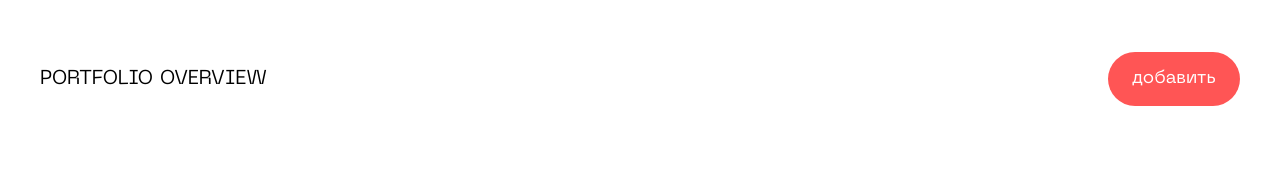
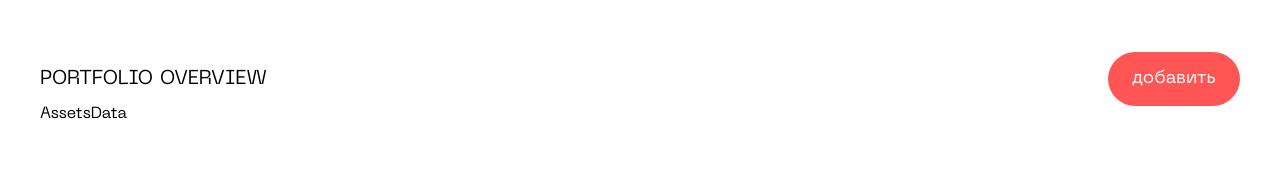
Before and after one commit to Alex-Nicalace/matrix, a React (Vite) app: page / in a window 1280 px wide. Shown: the top 196 px of the page. Built offline with nearby package versions, Linux system fonts and the light colour scheme.

Commit message:
AssetsData: create

```diff
--- a/src/App.tsx
+++ b/src/App.tsx
@@ -1,10 +1,12 @@
 import Header from './components/Header';
 import './App.scss';
+import AssetsData from './components/AssetsData';
 
 function App() {
   return (
     <div className="app">
       <Header />
+      <AssetsData />
     </div>
   );
 }
--- /dev/null
+++ b/src/components/AssetsData/AssetsData.scss
@@ -0,0 +1,2 @@
+.assets-data {
+}
--- /dev/null
+++ b/src/components/AssetsData/AssetsData.tsx
@@ -0,0 +1,17 @@
+import classNames from 'classnames';
+import Container from '../Container';
+import { TAssetsDataProps } from './AssetsData.types';
+
+function AssetsData({ className, ...props }: TAssetsDataProps) {
+  return (
+    <Container
+      tag="main"
+      className={classNames('assets-data', className)}
+      {...props}
+    >
+      AssetsData
+    </Container>
+  );
+}
+
+export default AssetsData;
--- /dev/null
+++ b/src/components/AssetsData/AssetsData.types.ts
@@ -0,0 +1,3 @@
+import { HTMLAttributes } from 'react';
+
+export type TAssetsDataProps = HTMLAttributes<HTMLElement>;
--- /dev/null
+++ b/src/components/AssetsData/index.ts
@@ -0,0 +1,4 @@
+import AssetsData from './AssetsData';
+export type { TAssetsDataProps } from './AssetsData.types';
+
+export default AssetsData;
```
